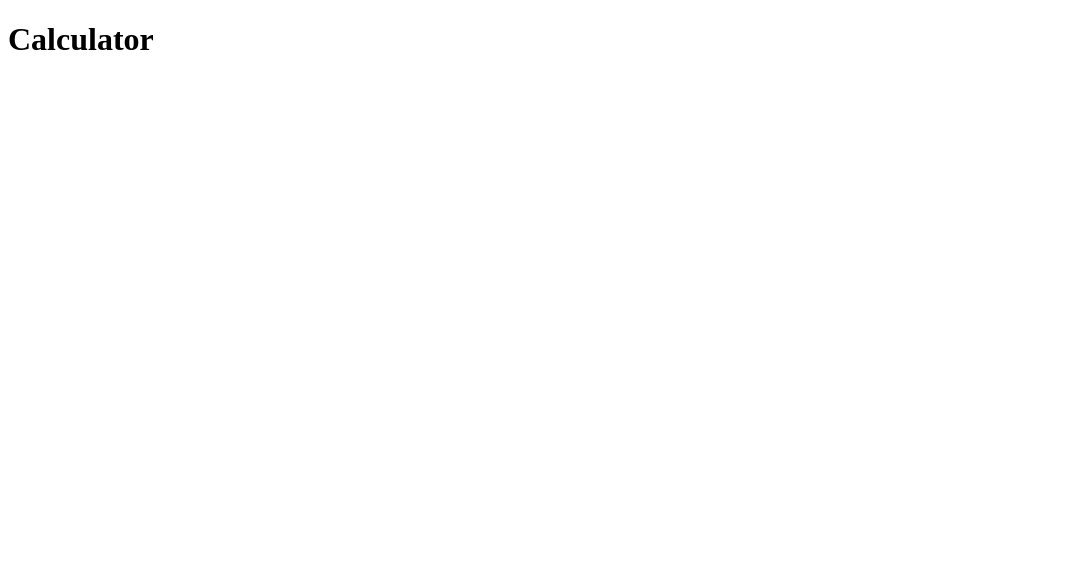
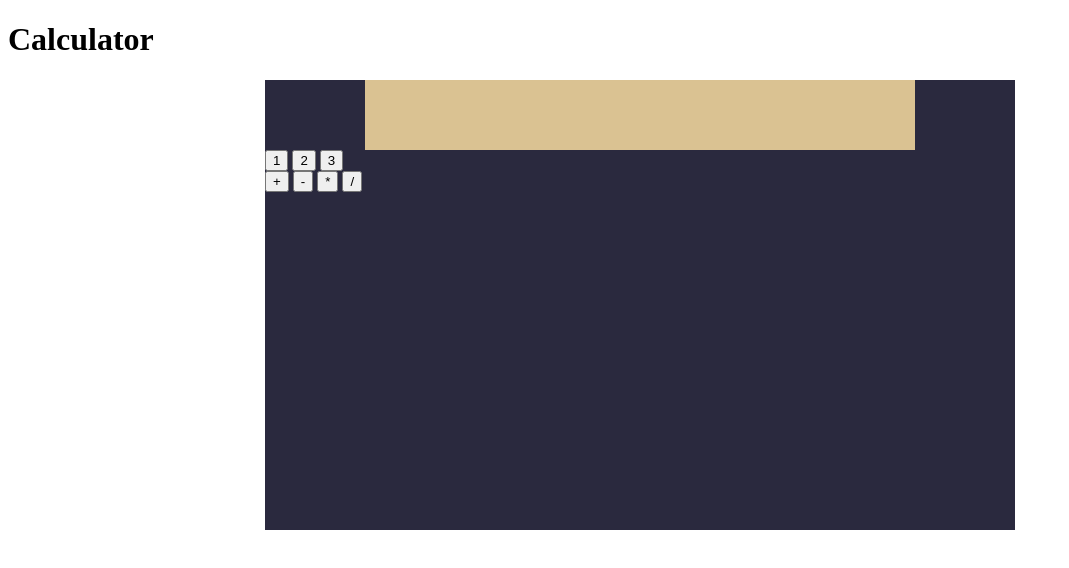
Before and after one commit to allanqueiroz02/calculator, a website: page index.html in a window 1280 px wide. Shown: the whole page, without its empty margins (0-1069 px from the left). Drawn offline with Linux system fonts and the light colour scheme.

Commit message:
feat: estilizaçao inicial

```diff
--- a/index.html
+++ b/index.html
@@ -3,9 +3,28 @@
   <head>
     <meta charset="UTF-8" />
     <meta name="viewport" content="width=device-width, initial-scale=1.0" />
+    <link rel="stylesheet" href="./style.css">
     <title>Calculator</title>
   </head>
   <body>
     <h1>Calculator</h1>
+    <div class="container">
+      <div class="container-visor">
+        <div class="visor"></div>
+      </div>
+      <div class="container-botoes">
+        <div class="container-digitos">
+          <button class="btn-digito">1</button>
+          <button class="btn-digito">2</button>
+          <button class="btn-digito">3</button>
+        </div>
+        <div class="container-operacoes">
+          <button class="operacao">+</button>
+          <button class="operacao">-</button>
+          <button class="operacao">*</button>
+          <button class="operacao">/</button>
+        </div>
+      </div>
+    </div>
   </body>
 </html>
--- a/style.css
+++ b/style.css
@@ -1,3 +1,42 @@
 * {
   box-sizing: border-box;
 }
+
+.container {
+  width: 750px;
+  height: 450px;
+  margin: 0 auto;
+  background-color: #2a293e;
+}
+
+.container-visor {
+  width: 550px;
+  height: 70px;
+  margin: 0 auto;
+  background-color: #dac292;
+}
+
+/*
+
+#05af4c
+#9c9b9b
+#DAC292
+#FF9F37
+#C4B7A6
+#717171
+#F1F1F1
+#9F9C99
+#577284
+#77212E
+#9B1B30
+#2A293E
+#755139
+#F0EAD6
+#615550
+#343148
+#62462B
+#98956C
+#F2CEAB
+#595757
+#4CAF50
+*/
```
